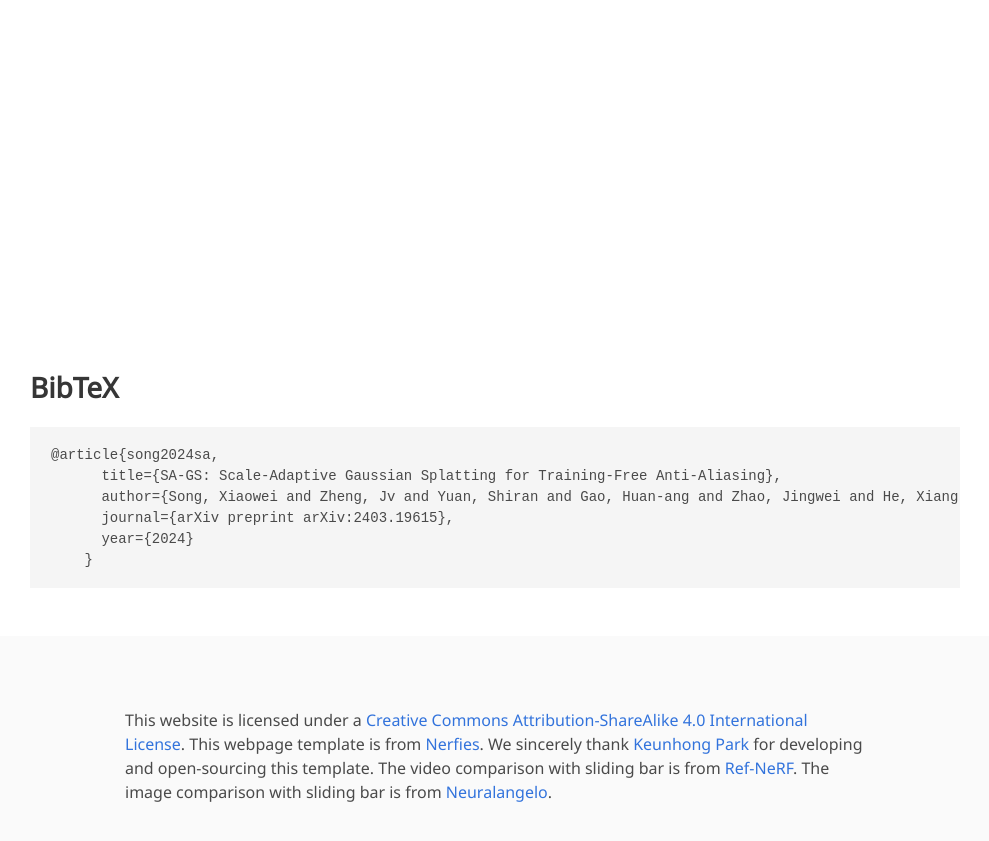
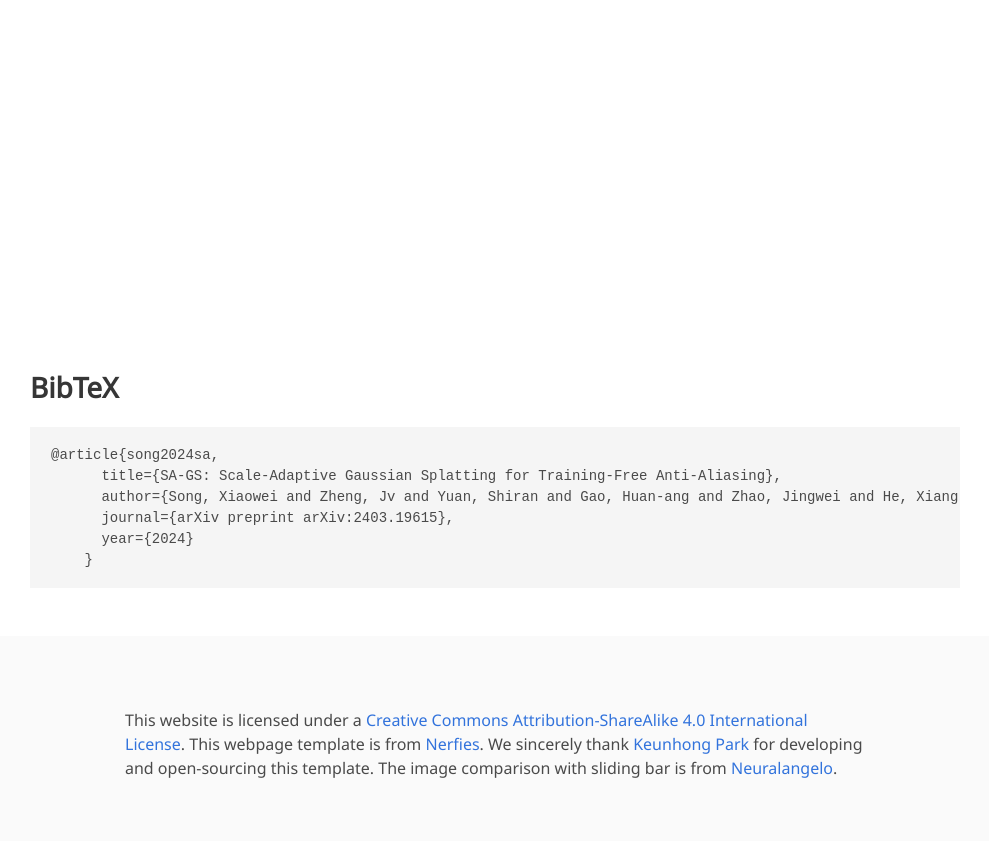
Before and after one commit to SainingZhang/SainingZhang.github.io, a Jekyll site: the page project/uc-gs/index.html, which Jekyll copies as it is, in a window 1280 px wide and 900 px high, scrolled down 4507 px. Shown: the top 841 px of the window, without its empty margins (145-1134 px from the left). Built offline with Jekyll 4.4.1, drawn with Linux system fonts in a browser that asks for light colours; nearby versions of some CDN libraries; some web fonts are replaced; library files that are not in the unit come from our copies; a style sheet for code colours, icons or effects is not loaded.

Commit message:
Update index.html

```diff
--- a/project/uc-gs/index.html
+++ b/project/uc-gs/index.html
@@ -430,7 +430,6 @@
             Commons Attribution-ShareAlike 4.0 International License</a>.
             This webpage template is from <a href="https://github.com/nerfies/nerfies.github.io">Nerfies</a>.
             We sincerely thank <a href="https://keunhong.com/">Keunhong Park</a> for developing and open-sourcing this template.
-            The video comparison with sliding bar is from <a href="https://dorverbin.github.io/refnerf/">Ref-NeRF</a>.
             The image comparison with sliding bar is from <a href="https://research.nvidia.com/labs/dir/neuralangelo/">Neuralangelo</a>.
           </p>
         </div>
```
